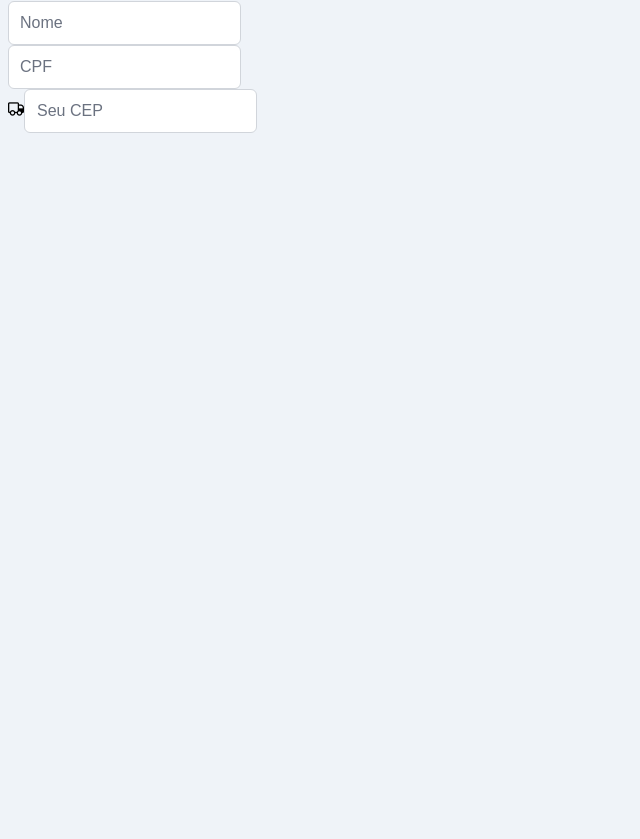
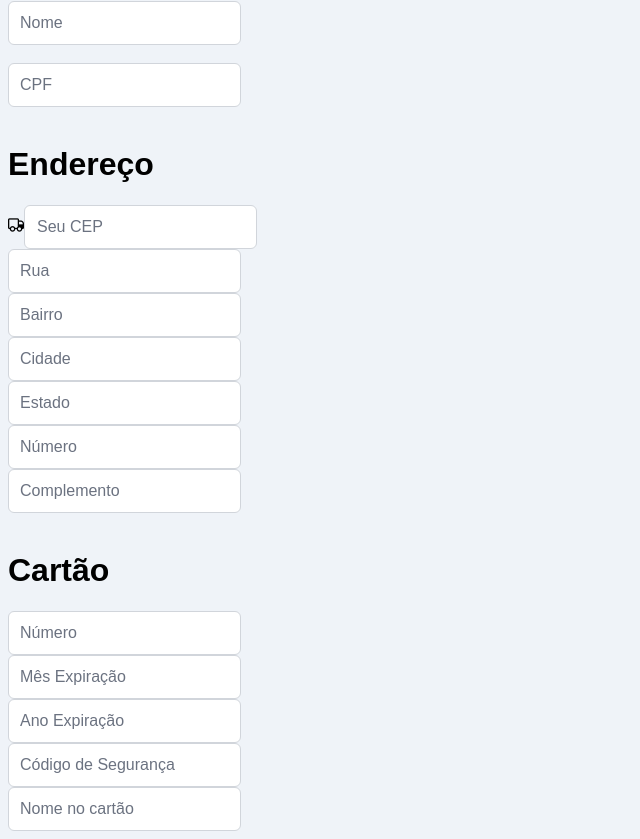
Before and after one commit to matheusavizsenac/EcommerceFloricultura, a Vue app in the folder floricultura-fe/: page /FinalizarCompraView in a window 1280 px wide. Shown: the part 195-1034 px from the top of the page, without its empty margins (0-640 px from the left). Before the commit the page ends 800 px from the top, so only its background shows below. Built offline with nearby package versions, Linux system fonts and the light colour scheme; a web font is replaced by a local one.

Commit message:
campos de pagamento + endereco

```diff
--- a/floricultura-fe/src/views/FinalizarCompraView.vue
+++ b/floricultura-fe/src/views/FinalizarCompraView.vue
@@ -1,21 +1,76 @@
 <template>
   <div>
     <span class="p-float-label">
-            <InputText id="nomeUsuario" type="text"/>
+      <InputText id="nomeUsuario" type="text" />
       <label for="nomeUsuario">Nome</label>
     </span>
-
+    <br />
     <span class="p-float-label">
-                <InputText id="cpfUsuario" type="text"/>
+      <InputText id="cpfUsuario" type="text" />
       <label for="cpfUsuario">CPF</label>
     </span>
+    <br />
 
+    <div>
+      <h1>Endereço</h1>
       <div id="divSeuCep" class="carrinho">
         <span class="p-input-icon-left">
-            <i class="pi pi-truck"/>
+          <i class="pi pi-truck" />
           <InputText type="text" v-model="value" placeholder="Seu CEP" />
         </span>
       </div>
+      <span class="p-float-label">
+        <InputText id="enderecoRua" type="text" v-model="rua" />
+        <label for="enderecoRua">Rua</label>
+      </span>
+      <span class="p-float-label">
+        <InputText id="enderecoBairro" type="text" v-model="bairro" />
+        <label for="enderecoBairro">Bairro</label>
+      </span>
+      <span class="p-float-label">
+        <InputText id="enderecoCidade" type="text" v-model="cidade" />
+        <label for="enderecoCidade">Cidade</label>
+      </span>
+      <span class="p-float-label">
+        <InputText id="enderecoEstado" type="text" v-model="estado" />
+        <label for="enderecoEstado">Estado</label>
+      </span>
+      <span class="p-float-label">
+        <InputText id="enderecoNumero" type="text" v-model="numero" />
+        <label for="enderecoNumero">Número</label>
+      </span>
+      <span class="p-float-label">
+        <InputText id="enderecoComplemento" type="text" v-model="complemento" />
+        <label for="enderecoComplemento">Complemento</label>
+      </span>
+    </div>
+    <br />
+
+    <div>
+      <h1>Cartão</h1>
+      <span class="p-float-label">
+        <InputText id="numeroCartao" type="text" v-model="numeroCartao" />
+        <label for="numeroCartao">Número</label>
+      </span>
+      <span class="p-float-label">
+        <InputText id="mesExpiracao" type="text" v-model="mesExpiracao" />
+        <label for="mesExpiracao">Mês Expiração</label>
+      </span>
+      <span class="p-float-label">
+        <InputText id="anoExpiracao" type="text" v-model="anoExpiracao" />
+        <label for="anoExpiracao">Ano Expiração</label>
+      </span>
+      <span class="p-float-label">
+        <InputText id="codSeguranca" type="text" v-model="codSeguranca" />
+        <label for="codSeguranca">Código de Segurança</label>
+      </span>
+      <span class="p-float-label">
+        <InputText id="nomeCartao" type="text" v-model="nomeCartao" />
+        <label for="nomeCartao">Nome no cartão</label>
+      </span>
+    </div>
+
+
   </div>
 </template>
 
```
Lines whose indentation alone changed are shown as unchanged.
